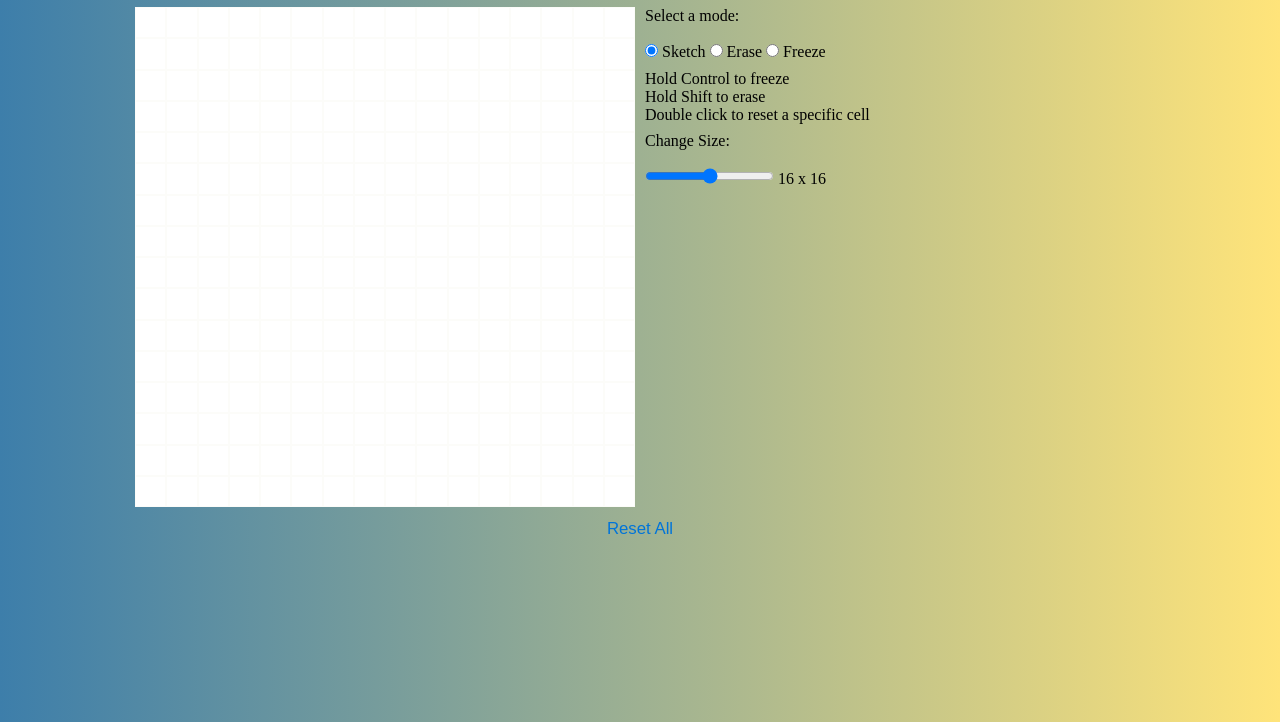
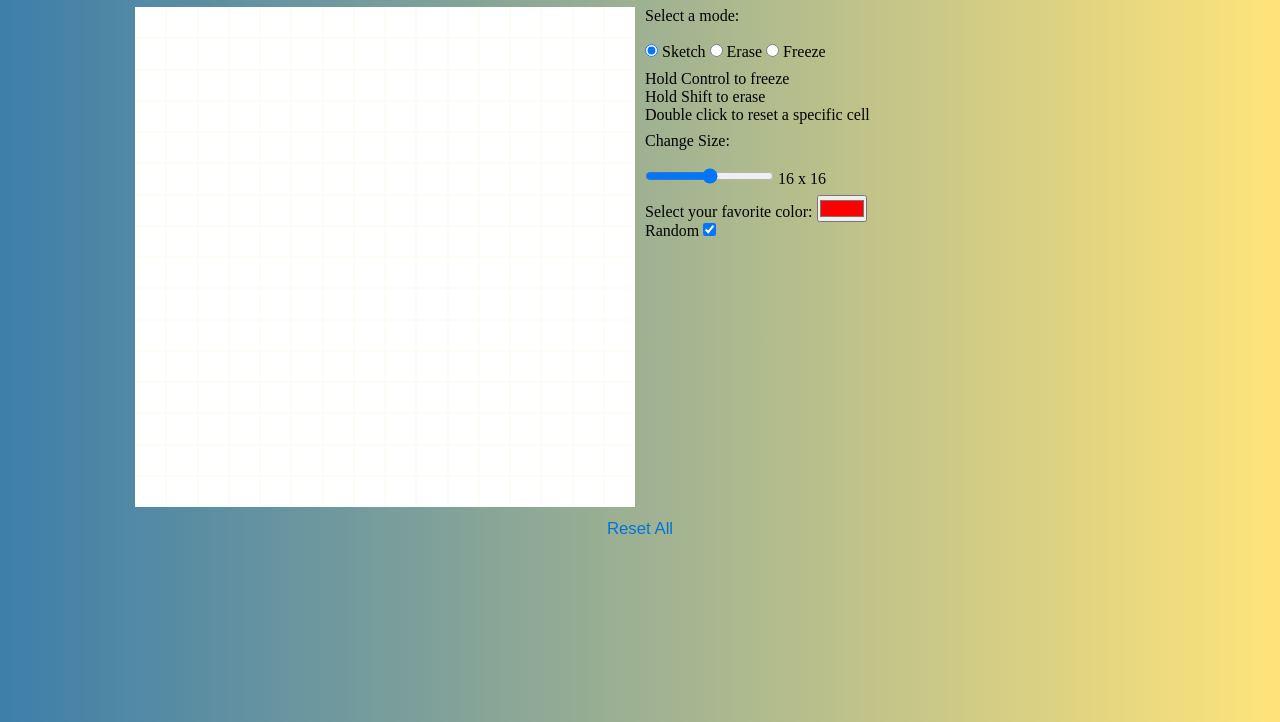
Before and after one commit to SinaDashti/etch-a-sketch, a plain HTML site: page index.html in a window 1280 px wide. Shown: the part 78-800 px from the top of the page. Drawn offline with Linux system fonts and the light colour scheme.

Commit message:
added new color picker and some attributes

```diff
--- a/index.html
+++ b/index.html
@@ -14,7 +14,7 @@
     <h1>Etch-a-sketch</h1>
     <button id="sizeBtn" class="sizeBtn"><span>Change Size</span></button>
     <main>
-        <div id='container' class="container" value='on' data-delete='off'></div>
+        <div id='container' class="container" value='on' data-delete='off' data-random='on'></div>
         <div id='options'>
             <form action="">
                 <p>Select a mode:</p><br>
@@ -40,6 +40,12 @@
                     <label id='rangeSize' for="size">16 x 16</label>
                 </div>
             </form>
+            <form action="">
+                <label for="favcolor">Select your favorite color:</label>
+                <input type="color" id="favcolor" name="favcolor" value="#ff0000"><br>
+                <label for="default">Random</label>
+                <input type="checkbox" name="default" id="default" checked>
+            </form>
         </div>
 
     </main>
```
